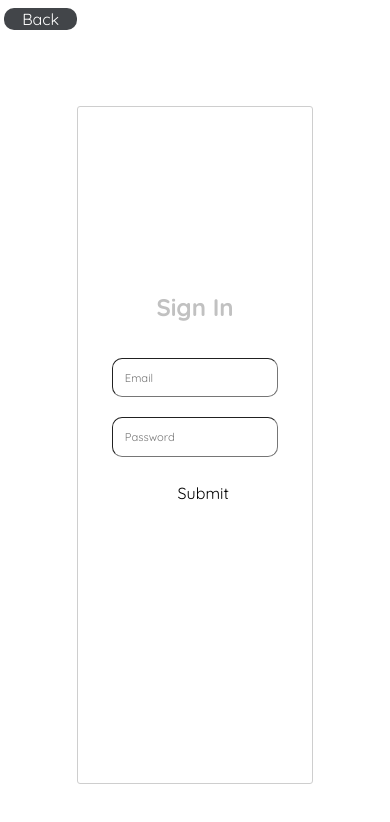
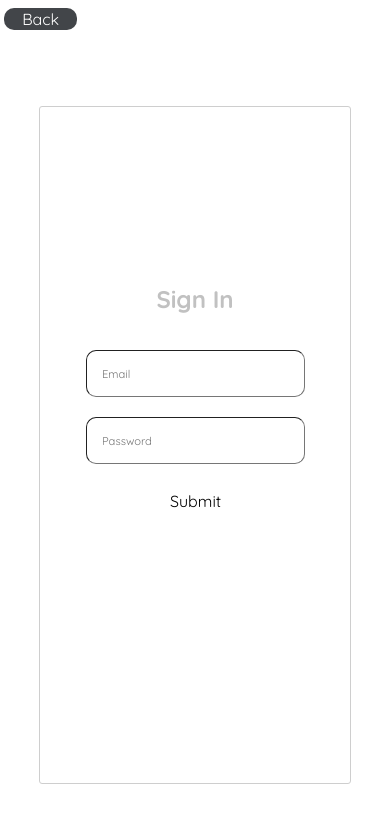
Before and after one commit to Lebang11/teamhub-client, a React (Create React App) app: page /login in a window 390 px wide. Shown: the top 822 px of the page. Built offline with nearby package versions, Linux system fonts and the light colour scheme.

Commit message:
trying to support mobile

```diff
--- a/src/index.css
+++ b/src/index.css
@@ -56,7 +56,7 @@
   border-width: 1px;
   border-color: rgb(206, 206, 206);
   border-radius: 3px;
-  width: 60vw;
+  width: 0vw;
   height: 80vh;
   max-width: 450px;
   overflow: auto;
@@ -253,17 +253,8 @@ h3 {
 }
 
 
-/* @media (min-width : 800px) {
+@media (min-width:320px) {
   .form-box {
-    width: 45vw;
+    width: 90vw;
   }
 }
-
-@media (min-width : 1100px) {
-  .form-box {
-    width: 30vw;
-  } */
-
-
-
-/* } */
```
